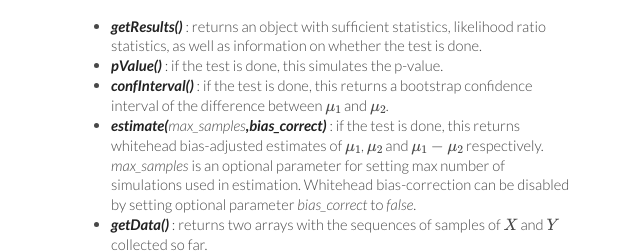
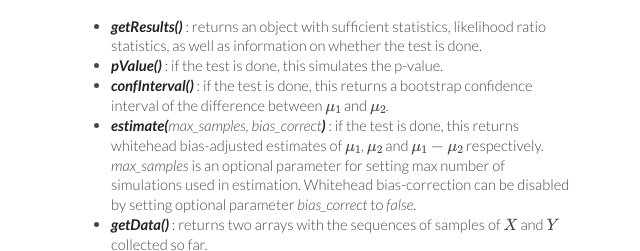
Before and after one commit to auduno/SeGLiR, a plain HTML site: page documentation/reference.html in a window 1280 px wide. Shown: the part 4774-5025 px from the top of the page, 499-1139 px from the left. Drawn offline with nearby package versions, Linux system fonts and the light colour scheme; some packages are replaced by stand-ins of ours.

Commit message:
formatting fixes

```diff
--- a/documentation/reference.html
+++ b/documentation/reference.html
@@ -349,7 +349,7 @@
 <li><em><strong>getResults()</strong></em> : returns an object with sufficient statistics, likelihood ratio statistics, as well as information on whether the test is done.</li>
 <li><em><strong>pValue()</strong></em> : if the test is done, this will simulate the p-value.</li>
 <li><em><strong>confInterval()</strong></em> : if the test is done, this returns a bootstrap confidence interval of the difference between $p_1$ and $p_2$.</li>
-<li><em><strong>estimate(</strong>max_samples<strong>,</strong>bias_correct<strong>)</strong></em> : if the test is done, this returns whitehead bias-adjusted estimates of $p_1$, $p_2$ and $p_1 - p_2$ respectively. <em>max_samples</em> is an optional parameter for setting max number of simulations used in estimation. Whitehead bias-correction can be disabled by setting optional parameter <em>bias_correct</em> to <em>false</em>.</li>
+<li><em><strong>estimate(</strong>max_samples<strong>, </strong>bias_correct<strong>)</strong></em> : if the test is done, this returns whitehead bias-adjusted estimates of $p_1$, $p_2$ and $p_1 - p_2$ respectively. <em>max_samples</em> is an optional parameter for setting max number of simulations used in estimation. Whitehead bias-correction can be disabled by setting optional parameter <em>bias_correct</em> to <em>false</em>.</li>
 <li><em><strong>getData()</strong></em> : returns two arrays with the sequences of samples of $X$ and $Y$ collected so far.</li>
 <li><em><strong>addData(</strong>{x : 1, y : 1}<strong>)</strong></em> : add data points from samples of $X$ and $Y$ respectively. Note that it's possible to add samples from $X$ and $Y$ separately. Returns <em>undefined</em> until test is finished, when it will return either <em>"true"</em> ($H_A$ was rejected) or <em>"false"</em> ($H_0$ was rejected) as a string. Note that after the test is finished, the instance will still store new samples added, but test statistics and conclusion will not be updated. All stored samples collected can be retrieved via <em>getData()</em>.</li>
 <li><em><strong>expectedSamplesize(</strong>p1, p2<strong>)</strong></em> : simulates the expected sample size needed for concluding a test with true parameters $p_1$ and $p_2$.</li>
@@ -409,7 +409,7 @@
 <li><em><strong>getResults()</strong></em> : returns an object with sufficient statistics, likelihood ratio statistics, as well as information on whether the test is done.</li>
 <li><em><strong>pValue()</strong></em> : if the test is done, this simulates the p-value.</li>
 <li><em><strong>confInterval()</strong></em> : if the test is done, this returns a bootstrap confidence interval of the difference between $\mu_1$ and $\mu_2$.</li>
-<li><em><strong>estimate(</strong>max_samples<strong>,<strong>bias_correct</strong>)</strong></em> : if the test is done, this returns whitehead bias-adjusted estimates of $\mu_1$, $\mu_2$ and $\mu_1 - \mu_2$ respectively. <em>max_samples</em> is an optional parameter for setting max number of simulations used in estimation. Whitehead bias-correction can be disabled by setting optional parameter <em>bias_correct</em> to <em>false</em>.</li>
+<li><em><strong>estimate(</strong>max_samples, bias_correct<strong>)</strong></em> : if the test is done, this returns whitehead bias-adjusted estimates of $\mu_1$, $\mu_2$ and $\mu_1 - \mu_2$ respectively. <em>max_samples</em> is an optional parameter for setting max number of simulations used in estimation. Whitehead bias-correction can be disabled by setting optional parameter <em>bias_correct</em> to <em>false</em>.</li>
 <li><em><strong>getData()</strong></em> : returns two arrays with the sequences of samples of $X$ and $Y$ collected so far.</li>
 <li><em><strong>addData(</strong>{x : 9.2, y : 8.5}<strong>)</strong></em> : add data points from samples of $X$ and $Y$ respectively. Note that it's possible to add samples from $X$ and $Y$ separately. Returns <em>undefined</em> until test is finished, when it will return either <em>"true"</em> ($H_A$ was rejected) or <em>"false"</em> ($H_0$ was rejected) as a string. Note that after the test is finished, the instance will still store new data points added internally, but test statistics and conclusion will not be updated. All stored data points collected can be retrieved via <em>getData()</em>.</li>
 <li><em><strong>expectedSamplesize(</strong>[mu1,variance], [mu2,variance]<strong>)</strong></em> : simulates the expected sample size needed for concluding a test with true means $\mu_1$, $\mu_2$ and variance as given.</li>
@@ -462,7 +462,7 @@
 <ul>
 <li><em><strong>getResults()</strong></em> : returns an object with sufficient statistics, likelihood ratio statistics, as well as information on whether the test is done.</li>
 <li><em><strong>confInterval()</strong></em> : if the test is done, this returns a bootstrap confidence interval of the difference between $p_1$ and $p_2$.</li>
-<li><em><strong>estimate(</strong>max_samples<strong>,<strong>bias_correct</strong>)</strong></em> : if the test is done, this returns whitehead bias-adjusted estimates of $p_1$, $p_2$ and $p_1 - p_2$ respectively. <em>max_samples</em> is an optional parameter for setting max number of simulations used in estimation. Whitehead bias-correction can be disabled by setting optional parameter <em>bias_correct</em> to <em>false</em>.</li>
+<li><em><strong>estimate(</strong>max_samples, bias_correct<strong>)</strong></em> : if the test is done, this returns whitehead bias-adjusted estimates of $p_1$, $p_2$ and $p_1 - p_2$ respectively. <em>max_samples</em> is an optional parameter for setting max number of simulations used in estimation. Whitehead bias-correction can be disabled by setting optional parameter <em>bias_correct</em> to <em>false</em>.</li>
 <li><em><strong>getData()</strong></em> : returns two arrays with the sequences of samples of $X$ and $Y$ collected so far.</li>
 <li><em><strong>addData(</strong>{x : 1, y : 1}<strong>)</strong></em> : add data points from samples of $X$ and $Y$ respectively. Note that it's possible to add samples from $X$ and $Y$ separately. Returns <em>undefined</em> until test is finished, when it will return either <em>"X"</em> (i.e. $p_1 > p_2$) or <em>"Y"</em> ($p_2 > p_1$) as a string. Note that after the test is finished, the instance will still store new sampels added, but test statistics and conclusion will not be updated. All stored samples collected can be retrieved via <em>getData()</em>.</li>
 <li><em><strong>expectedSamplesize(</strong>p1, p2<strong>)</strong></em> : simulates the expected sample size needed for concluding a test with true parameters $p_1$ and $p_2$.</li>
@@ -501,7 +501,7 @@
 <ul>
 <li><em><strong>getResults()</strong></em> : returns an object with sufficient statistics, likelihood ratio statistics, as well as information on whether the test is done.</li>
 <li><em><strong>confInterval()</strong></em> : if the test is done, this returns a bootstrap confidence interval of the difference between $\mu_1$ and $\mu_2$.</li>
-<li><em><strong>estimate(</strong>max_samples<strong>,<strong>bias_correct</strong>)</strong></em> : if the test is done, this returns whitehead bias-adjusted estimates of $\mu_1$, $\mu_2$ and $\mu_1 - \mu_2$ respectively. <em>max_samples</em> is an optional parameter for setting max number of simulations used in estimation. Whitehead bias-correction can be disabled by setting optional parameter <em>bias_correct</em> to <em>false</em>.</li>
+<li><em><strong>estimate(</strong>max_samples, bias_correct<strong>)</strong></em> : if the test is done, this returns whitehead bias-adjusted estimates of $\mu_1$, $\mu_2$ and $\mu_1 - \mu_2$ respectively. <em>max_samples</em> is an optional parameter for setting max number of simulations used in estimation. Whitehead bias-correction can be disabled by setting optional parameter <em>bias_correct</em> to <em>false</em>.</li>
 <li><em><strong>getData()</strong></em> : returns two arrays with the sequences of samples of $X$ and $Y$ collected so far.</li>
 <li><em><strong>addData(</strong>{x : 2.3, y : 9.8}<strong>)</strong></em> : add data points from samples of $X$ and $Y$ respectively. Note that it's possible to add samples from $X$ and $Y$ separately. Returns <em>undefined</em> until test is finished, when it will return either <em>"X"</em> (i.e. $\mu_1 > \mu_2$) or <em>"Y"</em> ($\mu_2 > \mu_1$) as a string. Note that after the test is finished, the instance will still store new data points added internally, but test statistics and conclusion will not be updated. All stored data points collected can be retrieved via <em>getData()</em>.</li>
 <li><em><strong>expectedSamplesize(</strong>[mu_1,variance], [mu_2,variance]<strong>)</strong></em> : simulates the expected sample size needed for concluding a test with true means $\mu_1$, $\mu_2$ and variance as given.</li>
```
